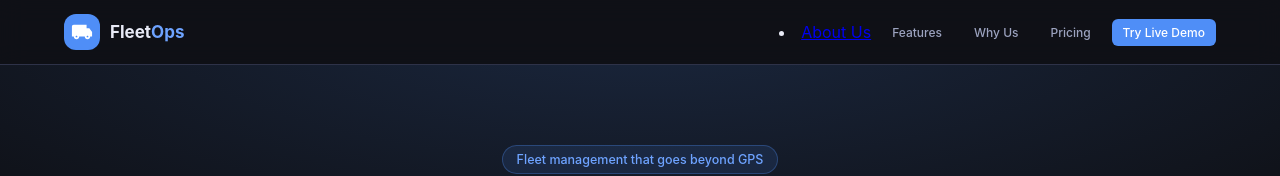
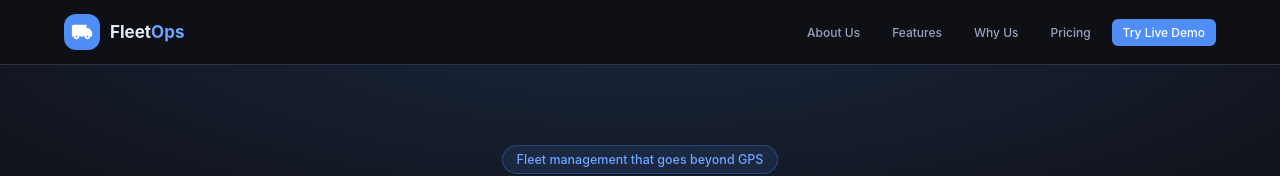
Before and after one commit to hmz-cloud/FL-Pro, a website: page index.html in a window 1280 px wide. Shown: the top 176 px of the page. Drawn offline with Linux system fonts and the light colour scheme.

Commit message:
Update index.html

```diff
--- a/index.html
+++ b/index.html
@@ -502,7 +502,7 @@ tr:hover td{background:rgba(255,255,255,0.02)}
       <span style="font-size:17px;font-weight:700">Fleet<span style="color:var(--accent2)">Ops</span></span>
     </div>
     <div style="display:flex;gap:10px;align-items:center">
-      <li><a href="#about-us">About Us</a></li>
+      <button class="btn btn-ghost btn-sm" onclick="scrollToSec('sec-About Us')">About Us</button>
       <button class="btn btn-ghost btn-sm" onclick="scrollToSec('sec-features')">Features</button>
       <button class="btn btn-ghost btn-sm" onclick="scrollToSec('sec-vs')">Why Us</button>
       <button class="btn btn-ghost btn-sm" onclick="scrollToSec('sec-pricing')">Pricing</button>
```
